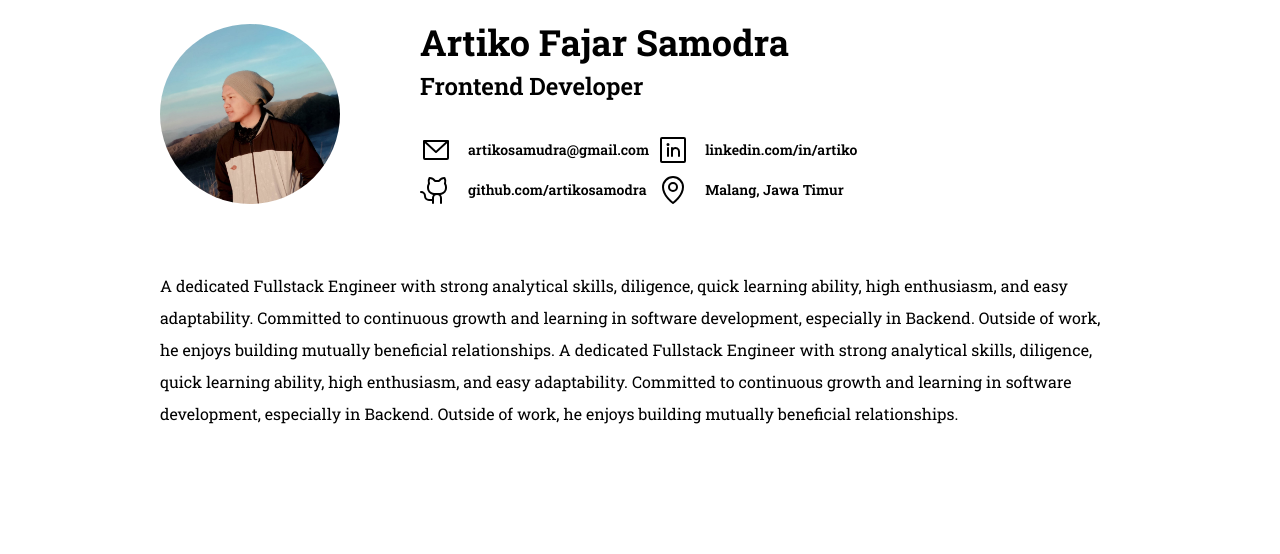
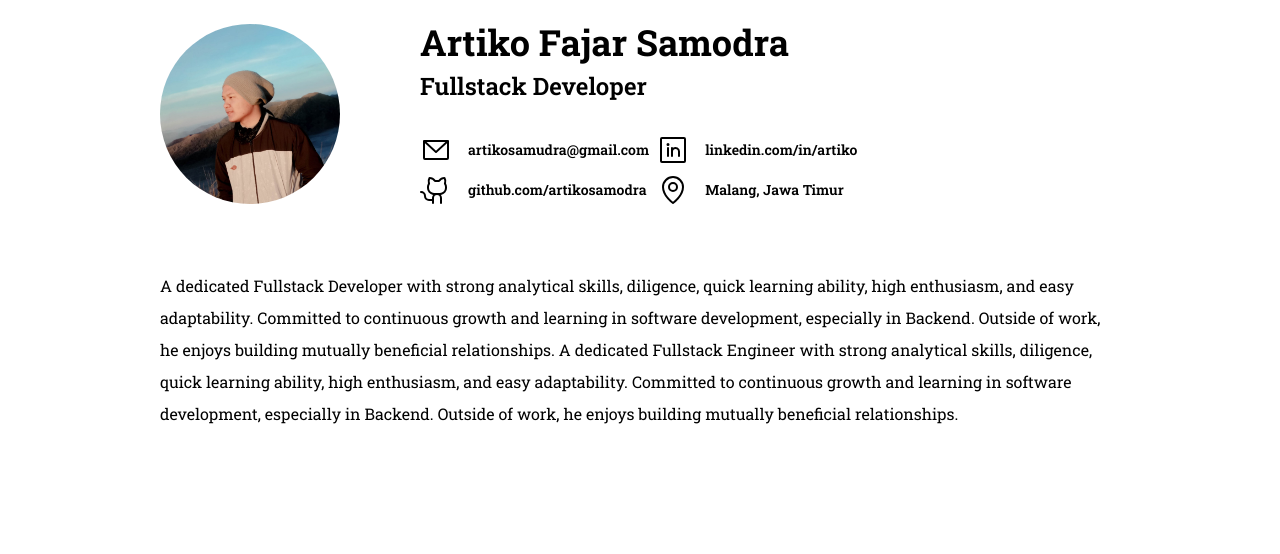
Before and after one commit to artikosamodra/porto-next, a Next.js app: page /page/About in a window 1280 px wide. Shown: the part 246-800 px from the top of the page. Built offline with nearby package versions, Linux system fonts and the light colour scheme.

Commit message:
minor commit

```diff
--- a/src/app/page/About/Info.jsx
+++ b/src/app/page/About/Info.jsx
@@ -26,7 +26,7 @@ const MyInfo = () => {
             Artiko Fajar Samodra
           </div>
           <div className="md:text-2xl text-xl font-semibold pb-8">
-            Frontend Developer
+            Fullstack Developer
           </div>
           <div className="flex lg:justify-start justify-center">
             <div className="grid md:grid-cols-2 grid-cols-1 gap-2 font-semibold lg:text-md text-sm">
@@ -51,15 +51,15 @@ const MyInfo = () => {
         </div>
       </div>
       <div className="pt-16 pb-20 leading-8 lg:text-left text-center">
-        A dedicated Fullstack Engineer with strong analytical skills, diligence,
-        quick learning ability, high enthusiasm, and easy adaptability.
-        Committed to continuous growth and learning in software development,
-        especially in Backend. Outside of work, he enjoys building mutually
-        beneficial relationships. A dedicated Fullstack Engineer with strong
-        analytical skills, diligence, quick learning ability, high enthusiasm,
-        and easy adaptability. Committed to continuous growth and learning in
-        software development, especially in Backend. Outside of work, he enjoys
-        building mutually beneficial relationships.
+        A dedicated Fullstack Developer with strong analytical skills,
+        diligence, quick learning ability, high enthusiasm, and easy
+        adaptability. Committed to continuous growth and learning in software
+        development, especially in Backend. Outside of work, he enjoys building
+        mutually beneficial relationships. A dedicated Fullstack Engineer with
+        strong analytical skills, diligence, quick learning ability, high
+        enthusiasm, and easy adaptability. Committed to continuous growth and
+        learning in software development, especially in Backend. Outside of
+        work, he enjoys building mutually beneficial relationships.
       </div>
     </section>
   );
```
